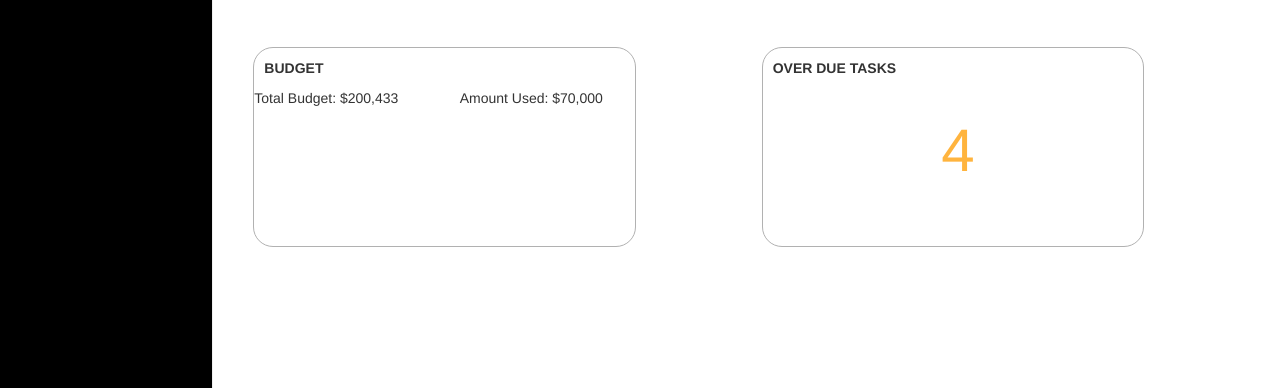
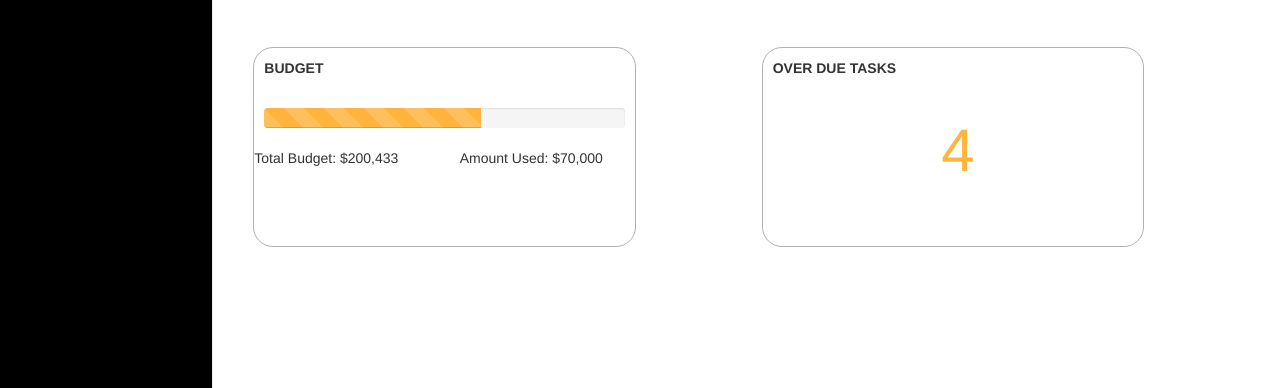
Before and after one commit to Ablashika/ProjectManager, a plain HTML site: page projectDetails.html in a window 1280 px wide. Shown: the part 412-800 px from the top of the page. Drawn offline with Linux system fonts and the light colour scheme.

Commit message:
new changes

```diff
--- a/css/style.css
+++ b/css/style.css
@@ -344,3 +344,13 @@
 .btn .mdi {
   color: white;
 }
+
+.barprogress {
+  height: 20px;
+  margin: 3rem 1rem 20px 1rem;
+  overflow: hidden;
+  background-color: #f5f5f5;
+  border-radius: 4px;
+  -webkit-box-shadow: inset 0 1px 2px rgba(0,0,0,.1);
+  box-shadow: inset 0 1px 2px rgba(0,0,0,.1);
+}
```
